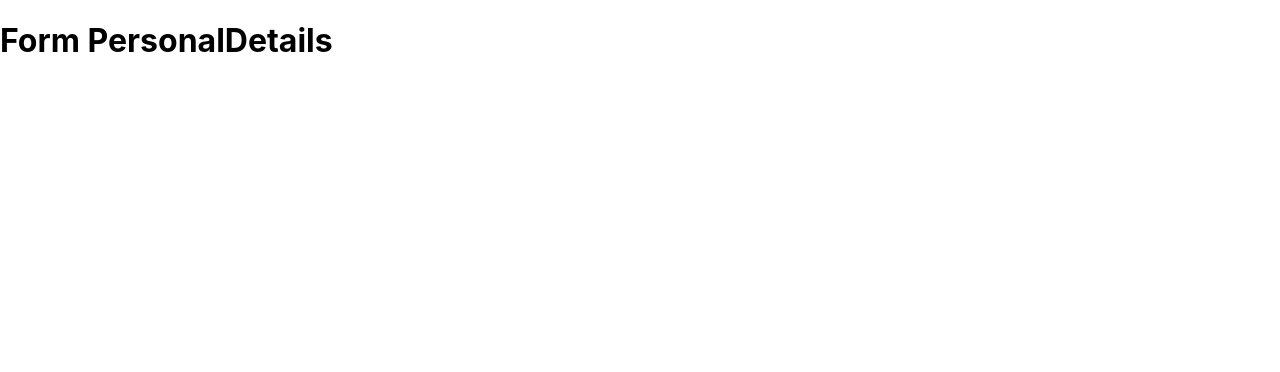
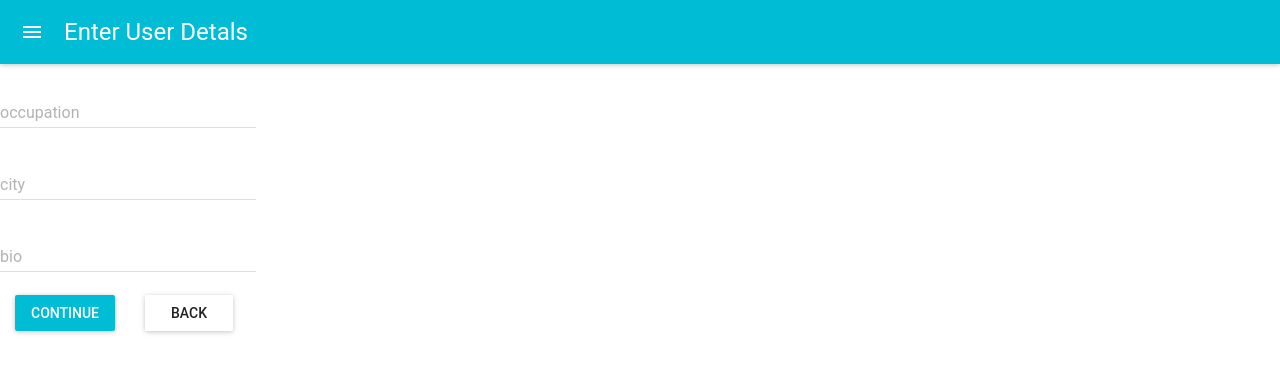
Before and after one commit to streetracer48/Multi-noob-react, a React (Create React App) app: page / in a window 1280 px wide. Both pictures are taken after a click on the button "CONTINUE". Shown: the top 372 px of the page. Built offline with nearby package versions, Linux system fonts and the light colour scheme.

Commit message:
second step

```diff
--- a/src/components/formPersonalInfo.jsx
+++ b/src/components/formPersonalInfo.jsx
@@ -0,0 +1,80 @@
+import React, {Component} from 'react'
+
+import MuiThemeProvider from 'material-ui/styles/MuiThemeProvider';
+import AppBar from 'material-ui/AppBar';
+import TextField from 'material-ui/TextField';
+import RaisedButton from 'material-ui/RaisedButton'
+
+class FormPersonalInfo extends Component {
+
+    continue = (e) => {
+        this.props.nextStep()
+    }
+
+    back = (e) => {
+        this.props.prevStep()
+    }
+     render () {
+         console.log(this.props.prevStep)
+
+        const { values, handleChange} = this.props;
+
+
+         return (
+            <MuiThemeProvider>
+            <React.Fragment>
+                <AppBar title="Enter User Detals"/>
+                <TextField
+                     hintText="Enter your occupation"
+                     floatingLabelText="occupation"
+                     defaultValue={values.occupation}
+                     onChange={handleChange('occupation')}
+
+                     />
+                     <br/>
+
+                       <TextField
+                     hintText="Enter your city"
+                     floatingLabelText="city"
+                     defaultValue={values.city}
+                     onChange={handleChange('city')}
+
+                     />
+                     <br/>
+
+                       <TextField
+                     hintText="Enter your bio"
+                     floatingLabelText="bio"
+                     defaultValue={values.bio}
+                     onChange={handleChange('bio')}
+
+                     />
+                  <br/>
+                  <RaisedButton
+                  label="Continue"
+                  primary={true}
+                  style={styles.button}
+                  onClick={this.continue}
+                  />
+
+                   <RaisedButton
+                  label="Back"
+                  primary={false}
+                  style={styles.button}
+                  onClick={this.back}
+                  />
+
+            </React.Fragment>
+        </MuiThemeProvider>
+         )
+     }
+}
+
+
+const  styles = {
+    button:{
+        margin:15
+    }
+}
+
+export default FormPersonalInfo
--- a/src/components/userForm.jsx
+++ b/src/components/userForm.jsx
@@ -1,5 +1,6 @@
 import React, { Component } from 'react'
 import FormUserDetails from './formUserDetailed'
+import FormPersonalDetails from './formPersonalInfo'
 
 export class userForm extends Component {
 
@@ -63,7 +64,15 @@
                />
            )
            case 2:
-           return <h1>Form PersonalDetails</h1>
+           return (
+            <FormPersonalDetails
+
+            nextStep = {this.nextStep}
+            prevStep ={this.prevStep}
+            handleChange={this.handleChange}
+            values={values}
+            />
+        )
            case 3:
            return <h1>Confirm</h1>
            case 4:
```
